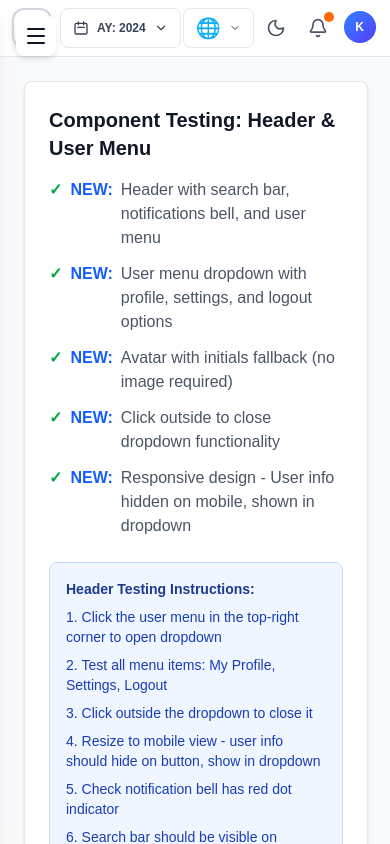
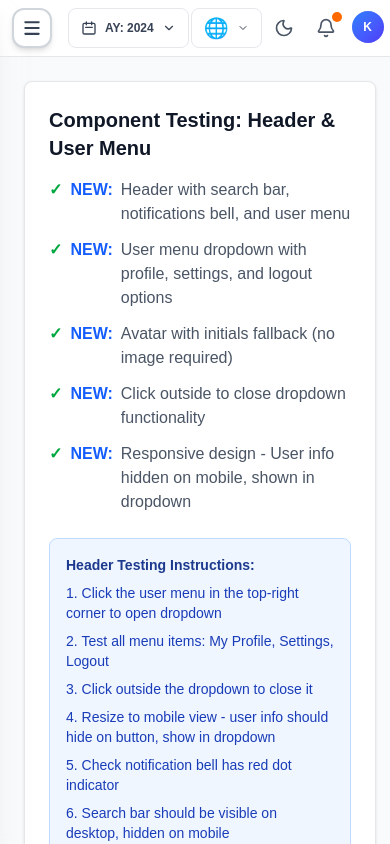
Before and after one commit to whaaala/educo, a Next.js app: page / in a window 390 px wide. Shown: the top 844 px of the page. Built offline with nearby package versions, Linux system fonts and the light colour scheme.

Commit message:
fix the two hambuger issue

```diff
--- a/components/layout/Header.tsx
+++ b/components/layout/Header.tsx
@@ -5,7 +5,12 @@ import { Bell, Search, Moon, Sun, Maximize2, MessageCircle, ChevronDown, Menu }
 import UserMenu from "./UserMenu";
 import { useTheme } from "@/contexts/ThemeContext";
 
-export default function Header() {
+interface HeaderProps {
+  isMobileSidebarOpen: boolean;
+  setIsMobileSidebarOpen: (value: boolean) => void;
+}
+
+export default function Header({ isMobileSidebarOpen, setIsMobileSidebarOpen }: HeaderProps) {
   const { theme, cycleTheme } = useTheme();
   const [isYearDropdownOpen, setIsYearDropdownOpen] = useState(false);
   const [isLangDropdownOpen, setIsLangDropdownOpen] = useState(false);
@@ -76,35 +81,10 @@ export default function Header() {
 
   return (
     <header className="bg-white dark:bg-[#1a1d23] midnight:bg-[#0f1729] purple:bg-[#2a1a3e] border-b border-gray-200 dark:border-gray-800/50 midnight:border-cyan-500/20 purple:border-pink-500/20 sticky top-0 z-30 transition-colors duration-300 backdrop-blur-xl dark:backdrop-blur-xl dark:bg-opacity-90">
-      <div className="flex items-center justify-between gap-2 sm:gap-4 px-3 sm:px-6 py-2 sm:py-3">
-        {/* Left Side - Search */}
-        <div className="flex-1 max-w-md hidden lg:block">
-          <div className="relative group">
-            <div className="absolute inset-y-0 left-0 flex items-center pl-3.5 pointer-events-none">
-              <Search className="w-4 h-4 text-gray-400 dark:text-gray-500 midnight:text-cyan-400/70 purple:text-pink-400/70 group-hover:text-gray-600 dark:group-hover:text-gray-300 midnight:group-hover:text-cyan-300 purple:group-hover:text-pink-300 transition-colors duration-200" />
-            </div>
-            <input
-              type="text"
-              placeholder="Search for anything..."
-              className="w-full pl-10 pr-4 py-2.5
-                bg-white dark:bg-[#1e2128] midnight:bg-[#0d1220] purple:bg-[#1f0d33]
-                border border-gray-200 dark:border-gray-700/50 midnight:border-cyan-500/20 purple:border-pink-500/20
-                text-gray-900 dark:text-gray-100 midnight:text-cyan-50 purple:text-pink-50
-                placeholder-gray-400 dark:placeholder-gray-500 midnight:placeholder-cyan-400/60 purple:placeholder-pink-400/60
-                rounded-xl
-                text-sm font-medium
-                shadow-sm hover:shadow-md
-                focus:outline-none focus:ring-2 focus:ring-blue-500/40 dark:focus:ring-blue-400/40 midnight:focus:ring-cyan-400/40 purple:focus:ring-pink-400/40
-                focus:border-blue-500 dark:focus:border-blue-400 midnight:focus:border-cyan-400 purple:focus:border-pink-400
-                hover:border-gray-300 dark:hover:border-gray-600 midnight:hover:border-cyan-400/40 purple:hover:border-pink-400/40
-                transition-all duration-200 ease-in-out
-                backdrop-blur-sm"
-            />
-          </div>
-        </div>
-
-        {/* Mobile Menu Button - Theme-aware design */}
+      <div className="flex items-center gap-2 sm:gap-4 px-3 sm:px-6 py-2 sm:py-3">
+        {/* Mobile Menu Button - Left side on mobile */}
         <button
+          onClick={() => setIsMobileSidebarOpen(!isMobileSidebarOpen)}
           className={`lg:hidden relative flex items-center justify-center w-10 h-10 rounded-xl transition-all duration-200 cursor-pointer
             hover:scale-105 active:scale-95
             focus:outline-none focus:ring-2 focus:ring-offset-2
@@ -117,6 +97,7 @@ export default function Header() {
               : "bg-gray-800/40 backdrop-blur-sm border border-pink-400/30 hover:border-pink-400/50 hover:bg-gray-800/60 shadow-lg shadow-pink-500/20 focus:ring-pink-400/50 focus:ring-offset-[#2a1a3e]"
             }`}
           aria-label="Menu"
+          aria-expanded={isMobileSidebarOpen}
         >
           {/* Menu Icon - Custom hamburger for Midnight and Purple themes */}
           {theme === "light" ? (
@@ -147,6 +128,35 @@ export default function Header() {
             </svg>
           )}
         </button>
+
+        {/* Search Bar - Desktop only */}
+        <div className="flex-1 max-w-md hidden lg:block">
+          <div className="relative group">
+            <div className="absolute inset-y-0 left-0 flex items-center pl-3.5 pointer-events-none">
+              <Search className="w-4 h-4 text-gray-400 dark:text-gray-500 midnight:text-cyan-400/70 purple:text-pink-400/70 group-hover:text-gray-600 dark:group-hover:text-gray-300 midnight:group-hover:text-cyan-300 purple:group-hover:text-pink-300 transition-colors duration-200" />
+            </div>
+            <input
+              type="text"
+              placeholder="Search for anything..."
+              className="w-full pl-10 pr-4 py-2.5
+                bg-white dark:bg-[#1e2128] midnight:bg-[#0d1220] purple:bg-[#1f0d33]
+                border border-gray-200 dark:border-gray-700/50 midnight:border-cyan-500/20 purple:border-pink-500/20
+                text-gray-900 dark:text-gray-100 midnight:text-cyan-50 purple:text-pink-50
+                placeholder-gray-400 dark:placeholder-gray-500 midnight:placeholder-cyan-400/60 purple:placeholder-pink-400/60
+                rounded-xl
+                text-sm font-medium
+                shadow-sm hover:shadow-md
+                focus:outline-none focus:ring-2 focus:ring-blue-500/40 dark:focus:ring-blue-400/40 midnight:focus:ring-cyan-400/40 purple:focus:ring-pink-400/40
+                focus:border-blue-500 dark:focus:border-blue-400 midnight:focus:border-cyan-400 purple:focus:border-pink-400
+                hover:border-gray-300 dark:hover:border-gray-600 midnight:hover:border-cyan-400/40 purple:hover:border-pink-400/40
+                transition-all duration-200 ease-in-out
+                backdrop-blur-sm"
+            />
+          </div>
+        </div>
+
+        {/* Spacer for mobile - pushes icons to the right */}
+        <div className="flex-1 lg:hidden"></div>
 
         {/* Right Side - All Icons */}
         <div className="flex items-center gap-0.5 sm:gap-1 h-10">
--- a/components/layout/MainLayout.tsx
+++ b/components/layout/MainLayout.tsx
@@ -11,11 +11,17 @@ interface MainLayoutProps {
 
 export default function MainLayout({ children }: MainLayoutProps) {
   const [isCollapsed, setIsCollapsed] = useState(false);
+  const [isMobileSidebarOpen, setIsMobileSidebarOpen] = useState(false);
 
   return (
     <ThemeProvider>
       <div className="flex min-h-screen bg-gray-50 dark:bg-[#0f1115] midnight:bg-[#0a0e27] purple:bg-[#1a0b2e] transition-colors duration-300">
-        <Sidebar isCollapsed={isCollapsed} setIsCollapsed={setIsCollapsed} />
+        <Sidebar
+          isCollapsed={isCollapsed}
+          setIsCollapsed={setIsCollapsed}
+          isMobileSidebarOpen={isMobileSidebarOpen}
+          setIsMobileSidebarOpen={setIsMobileSidebarOpen}
+        />
 
         {/* Main Content Area - Responsive to Sidebar */}
         <div
@@ -23,7 +29,10 @@ export default function MainLayout({ children }: MainLayoutProps) {
             isCollapsed ? "lg:ml-20" : "lg:ml-64"
           }`}
         >
-          <Header />
+          <Header
+            isMobileSidebarOpen={isMobileSidebarOpen}
+            setIsMobileSidebarOpen={setIsMobileSidebarOpen}
+          />
           <main className="p-6 lg:p-8">{children}</main>
         </div>
       </div>
--- a/components/layout/Sidebar.tsx
+++ b/components/layout/Sidebar.tsx
@@ -14,8 +14,6 @@ import {
   FileText,
   Settings,
   ChevronDown,
-  Menu,
-  X,
   ChevronsLeft,
   ChevronsRight,
   Building2,
@@ -107,10 +105,11 @@ const menuItems: MenuItem[] = [
 interface SidebarProps {
   isCollapsed: boolean;
   setIsCollapsed: (value: boolean) => void;
+  isMobileSidebarOpen: boolean;
+  setIsMobileSidebarOpen: (value: boolean) => void;
 }
 
-export default function Sidebar({ isCollapsed, setIsCollapsed }: SidebarProps) {
-  const [isMobileOpen, setIsMobileOpen] = useState(false);
+export default function Sidebar({ isCollapsed, setIsCollapsed, isMobileSidebarOpen, setIsMobileSidebarOpen }: SidebarProps) {
   const [expandedItems, setExpandedItems] = useState<string[]>([]);
   const [isMobile, setIsMobile] = useState<boolean | null>(null); // null on server, boolean on client
   const [hoveredItem, setHoveredItem] = useState<string | null>(null);
@@ -145,7 +144,7 @@ export default function Sidebar({ isCollapsed, setIsCollapsed }: SidebarProps) {
       const mobile = window.innerWidth <= 1023;
       setIsMobile(mobile);
       if (!mobile) {
-        setIsMobileOpen(false);
+        setIsMobileSidebarOpen(false);
       }
     };
 
@@ -365,21 +364,11 @@ export default function Sidebar({ isCollapsed, setIsCollapsed }: SidebarProps) {
 
   return (
     <>
-      {/* Mobile Menu Button - Only visible on mobile screens */}
-      {isMobile === true && (
-        <button
-          onClick={() => setIsMobileOpen(!isMobileOpen)}
-          className="fixed top-4 left-4 z-50 p-2 bg-white dark:bg-[#1a1d23] midnight:bg-[#0f1729] purple:bg-[#2a1a3e] rounded-lg shadow-md lg:hidden transition-colors duration-300"
-        >
-          {isMobileOpen ? <X className="w-6 h-6 text-gray-900 dark:text-white" /> : <Menu className="w-6 h-6 text-gray-900 dark:text-white" />}
-        </button>
-      )}
-
       {/* Mobile Overlay - Only shows on mobile when menu is open */}
-      {isMobile && isMobileOpen && (
+      {isMobile && isMobileSidebarOpen && (
         <div
           className="fixed inset-0 bg-black/50 z-30"
-          onClick={() => setIsMobileOpen(false)}
+          onClick={() => setIsMobileSidebarOpen(false)}
           aria-hidden="true"
         />
       )}
@@ -401,7 +390,7 @@ export default function Sidebar({ isCollapsed, setIsCollapsed }: SidebarProps) {
           "w-64 lg:w-auto",
           isCollapsed ? "lg:w-20" : "lg:w-64",
           // Mobile visibility
-          isMobileOpen ? "translate-x-0" : "-translate-x-full lg:translate-x-0"
+          isMobileSidebarOpen ? "translate-x-0" : "-translate-x-full lg:translate-x-0"
         )}
         style={isCollapsed && isMobile === false ? { overflow: 'visible' } : undefined}
       >
```
